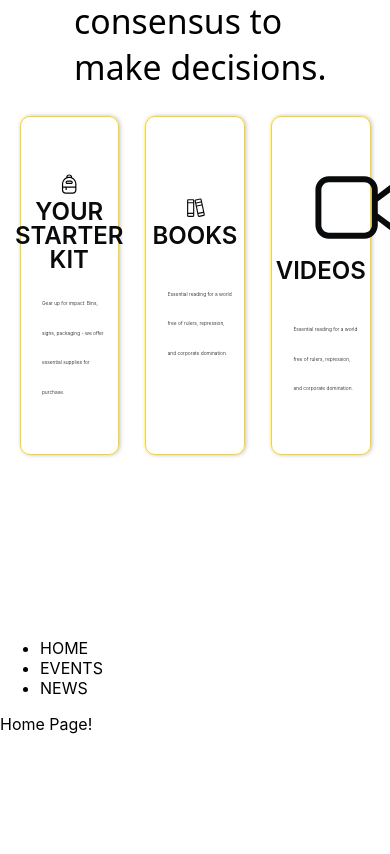
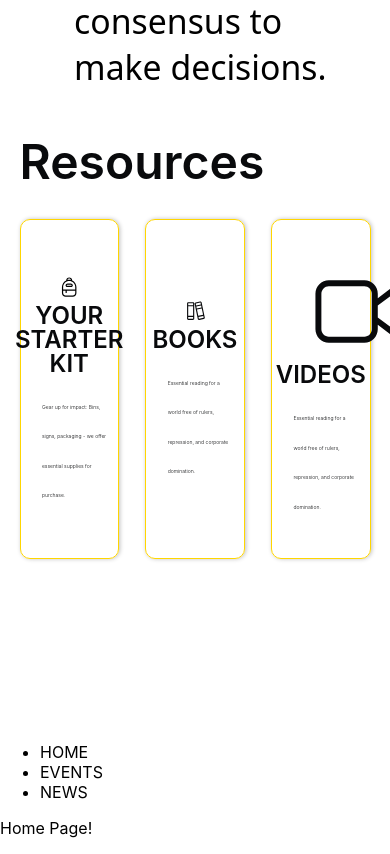
Before and after one commit to danielamansolino/foodnotbombs, a React (Create React App) app: page / in a window 390 px wide. Shown: the part 2080-2934 px from the top of the page. Before the commit the page ends 2830 px from the top, so only its background shows below. Built offline with nearby package versions, Linux system fonts and the light colour scheme.

Commit message:
resources mostly done,have a couple bugs to fix on responsiveness

```diff
--- a/src/components/resources/Resources.jsx
+++ b/src/components/resources/Resources.jsx
@@ -3,6 +3,8 @@ import './resources.css'
 
 function Resources() {
   return (
+<div>
+    <h2 className='resourcesHeader'>Resources</h2>
     <div className='resourcesContainer'>
         <div className='resourceBox'>
             <div className='imgContainer'>
@@ -36,6 +38,7 @@ function Resources() {
             <div className='descriptionCon'><h4 className='description'>Essential reading for a world free of rulers, repression, and corporate domination.  </h4></div>
         </div>
     </div>
+</div>
   )
 }
 
--- a/src/components/resources/resources.css
+++ b/src/components/resources/resources.css
@@ -47,7 +47,7 @@
     color: var(--Stroke-Black, #090A0C);
     /* h4 */
     font-family: Exo 2;
-    font-size: 1.25vw;
+    font-size: 1.3vw;
     font-style: normal;
     font-weight: 300;
     line-height: 3.5vh;
@@ -64,3 +64,15 @@
     flex-shrink: 0;
     margin-top:3vh;
 }
+
+.resourcesHeader{
+    color: var(--Stroke-Black, #090A0C);
+    /* h2 */
+    margin-left:5vw;
+    margin-bottom:0;
+    font-family: Exo 2;
+    font-size: 48px;
+    font-style: normal;
+    font-weight: 600;
+    line-height: 133.125%; /* 63.9px */
+}
```
